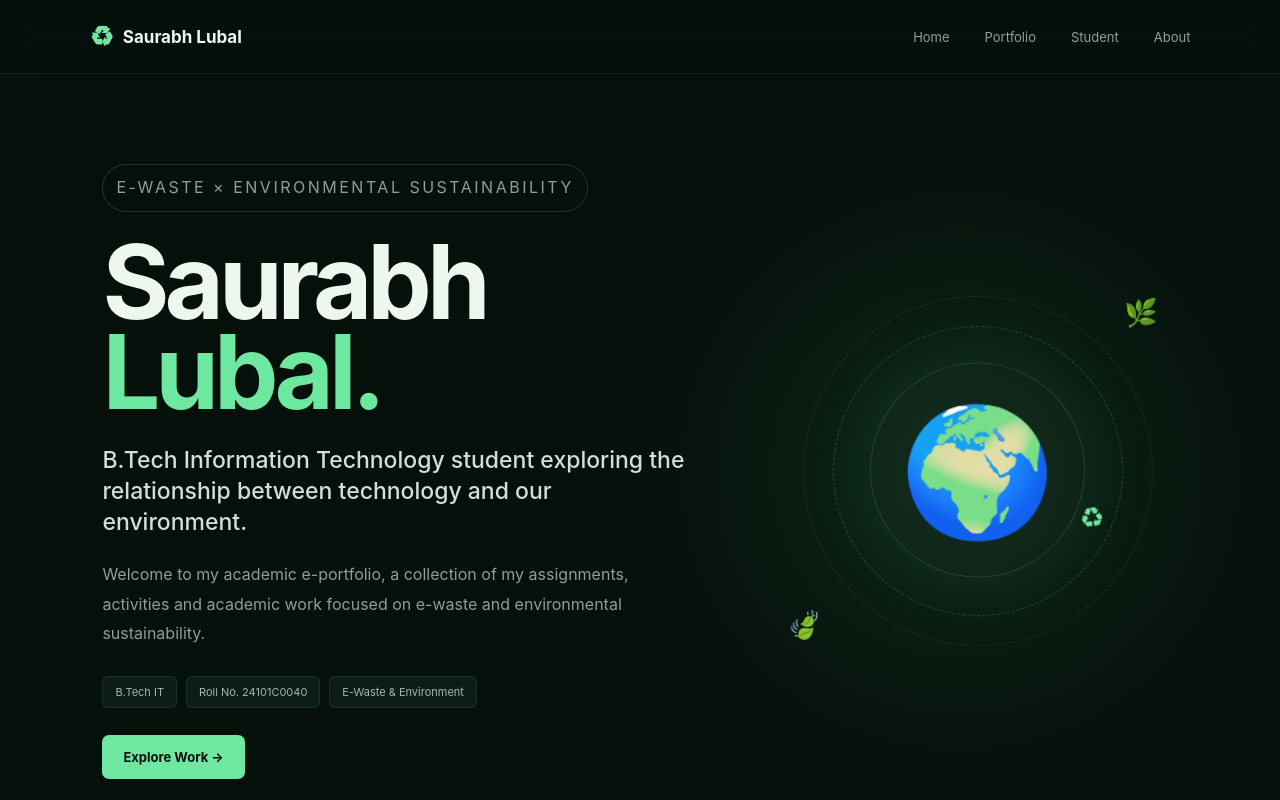
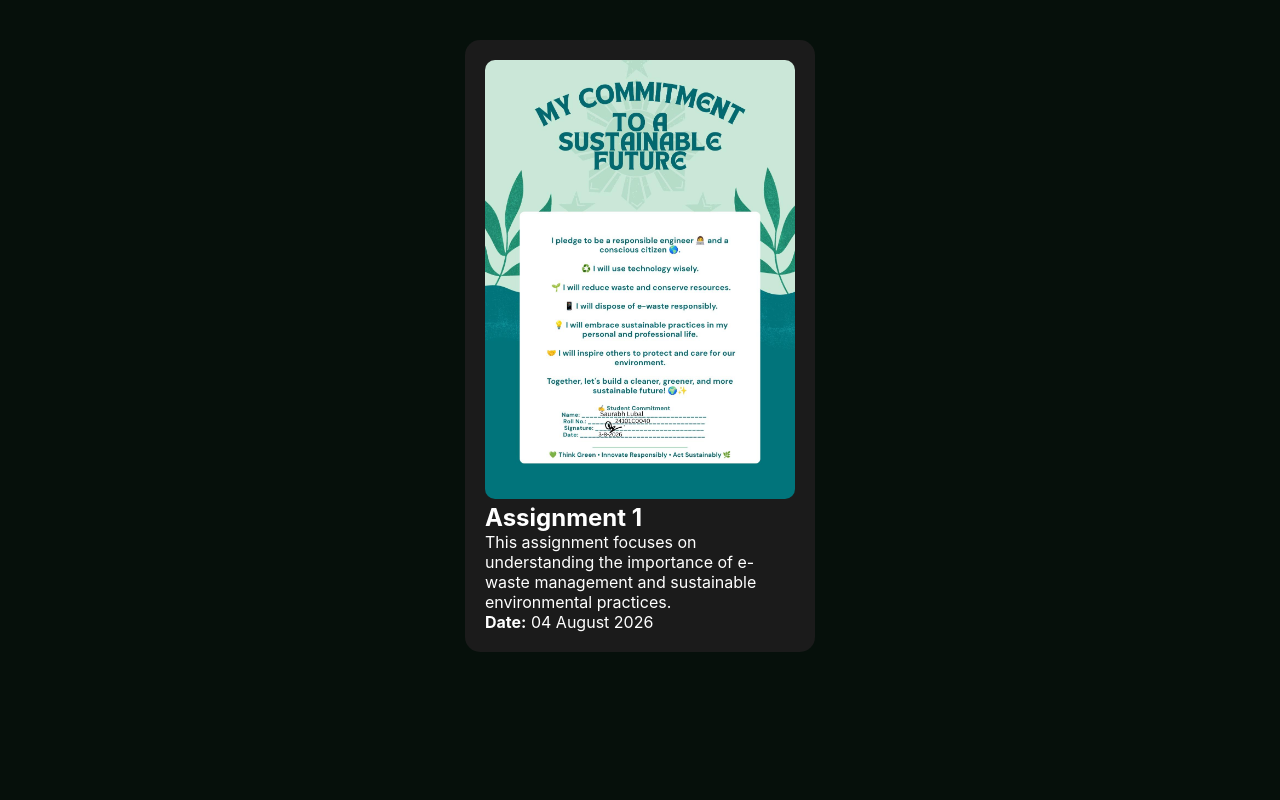
Before and after one commit to saurabhlubal/ewaste-eportfolio, a React app: page / in a window 1280 px wide. Shown: the top 800 px of the page. Built offline with nearby package versions, Linux system fonts and the light colour scheme; the HTML template or start-up script is replaced by a standard one.

Commit message:
Add assignment section

```diff
--- a/src/App.jsx
+++ b/src/App.jsx
@@ -1,94 +1,11 @@
-import { BrowserRouter, Routes, Route, Link } from "react-router-dom";
-import { useState } from "react";
-
-import Home from "./pages/Home";
-import Portfolio from "./pages/Portfolio";
-import Student from "./pages/Student";
-import About from "./pages/About";
-
-function Navbar() {
-  const [menuOpen, setMenuOpen] = useState(false);
-
-  const closeMenu = () => {
-    setMenuOpen(false);
-  };
-
-  return (
-    <nav className="navbar">
-
-      <Link to="/" className="logo" onClick={closeMenu}>
-        <span>♻</span>
-        <strong>Saurabh Lubal</strong>
-      </Link>
-
-
-      <div className={`nav-links ${menuOpen ? "mobile-open" : ""}`}>
-
-        <Link to="/" onClick={closeMenu}>
-          Home
-        </Link>
-
-        <Link to="/portfolio" onClick={closeMenu}>
-          Portfolio
-        </Link>
-
-        <Link to="/student" onClick={closeMenu}>
-          Student
-        </Link>
-
-        <Link to="/about" onClick={closeMenu}>
-          About
-        </Link>
-
-      </div>
-
-
-      <button
-        className={`menu-button ${menuOpen ? "active" : ""}`}
-        onClick={() => setMenuOpen(!menuOpen)}
-        aria-label="Toggle navigation menu"
-      >
-        <span></span>
-        <span></span>
-        <span></span>
-      </button>
-
-    </nav>
-  );
-}
-
+import Assignments from "./pages/Assignments";
+import "./App.css";
 
 function App() {
   return (
-    <BrowserRouter>
-
-      <Navbar />
-
-      <Routes>
-
-        <Route
-          path="/"
-          element={<Home />}
-        />
-
-        <Route
-          path="/portfolio"
-          element={<Portfolio />}
-        />
-
-        <Route
-          path="/student"
-          element={<Student />}
-        />
-
-        <Route
-          path="/about"
-          element={<About />}
-        />
-
-      </Routes>
-
-    </BrowserRouter>
+    <div className="App">
+      <Assignments />
+    </div>
   );
 }
 
--- /dev/null
+++ b/src/components/AssignmentCard.jsx
@@ -0,0 +1,32 @@
+function AssignmentCard({ assignment }) {
+  return (
+    <div
+      style={{
+        background: "#1b1b1b",
+        borderRadius: "15px",
+        padding: "20px",
+        color: "white",
+        width: "350px",
+      }}
+    >
+      <img
+        src={assignment.image}
+        alt={assignment.title}
+        style={{
+          width: "100%",
+          borderRadius: "10px",
+        }}
+      />
+
+      <h2>{assignment.title}</h2>
+
+      <p>{assignment.description}</p>
+
+      <p>
+        <strong>Date:</strong> {assignment.date}
+      </p>
+    </div>
+  );
+}
+
+export default AssignmentCard;
--- /dev/null
+++ b/src/data/assignments.js
@@ -0,0 +1,18 @@
+const assignments = [
+  {
+    id: 1,
+    title: "Assignment 1",
+    category: "E-Waste Activity",
+    date: "04 August 2026",
+
+    image: "/assignments/images/activity-01.jpg",
+
+    description:
+      "This assignment focuses on understanding the importance of e-waste management and sustainable environmental practices.",
+
+    learning:
+      "I learned how improper disposal of electronic waste affects the environment and why recycling is essential."
+  }
+];
+
+export default assignments;
--- /dev/null
+++ b/src/pages/Assignments.jsx
@@ -0,0 +1,25 @@
+import assignments from "../data/assignments";
+import AssignmentCard from "../components/AssignmentCard";
+
+function Assignments() {
+  return (
+    <div
+      style={{
+        display: "flex",
+        gap: "30px",
+        flexWrap: "wrap",
+        justifyContent: "center",
+        padding: "40px",
+      }}
+    >
+      {assignments.map((assignment) => (
+        <AssignmentCard
+          key={assignment.id}
+          assignment={assignment}
+        />
+      ))}
+    </div>
+  );
+}
+
+export default Assignments;
```
Also changed, not shown: public/assignments/images/activity-01.jpg (added), src/components/AssignmentDetails.jsx (added), src/components/AssignmentModal.jsx (added), src/components/Footer.jsx (added), src/components/Navbar.jsx (added), src/components/SectionTitle.jsx (added), src/pages/AssignmentPage.jsx (added).
